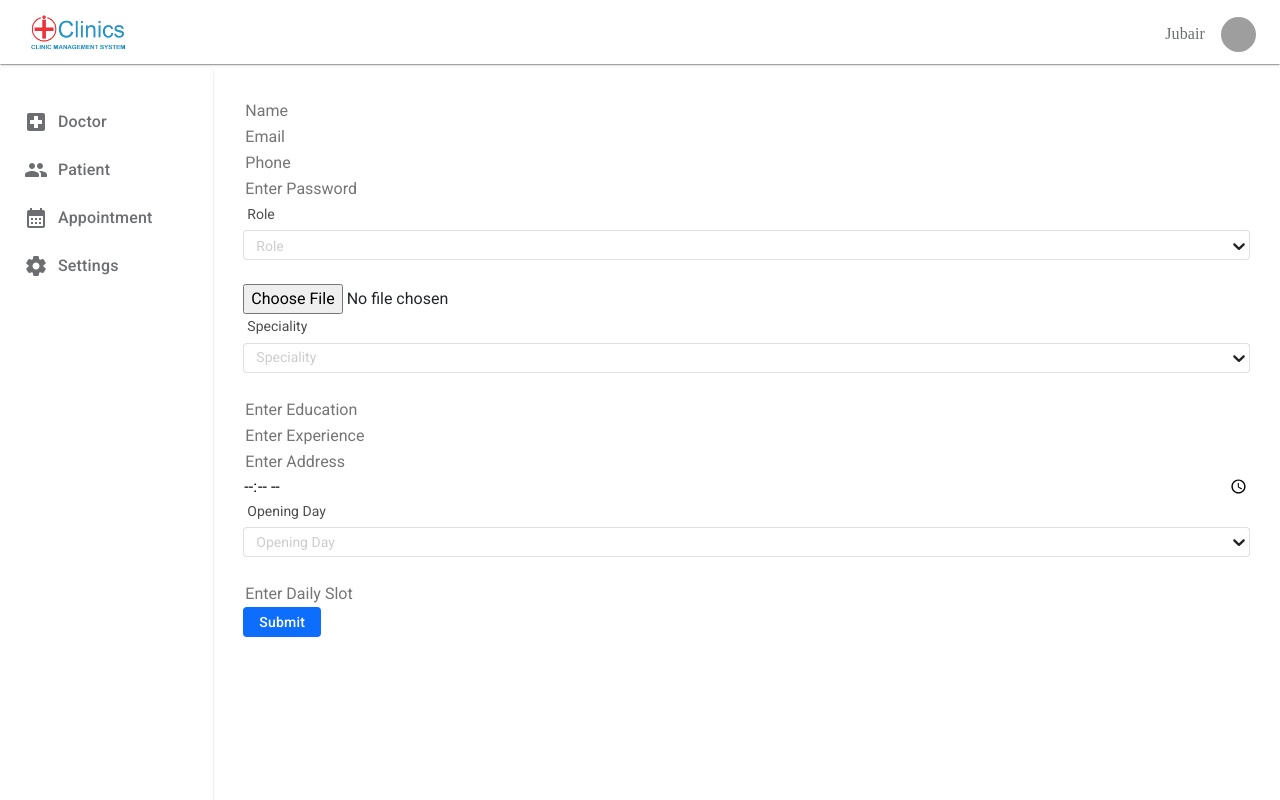
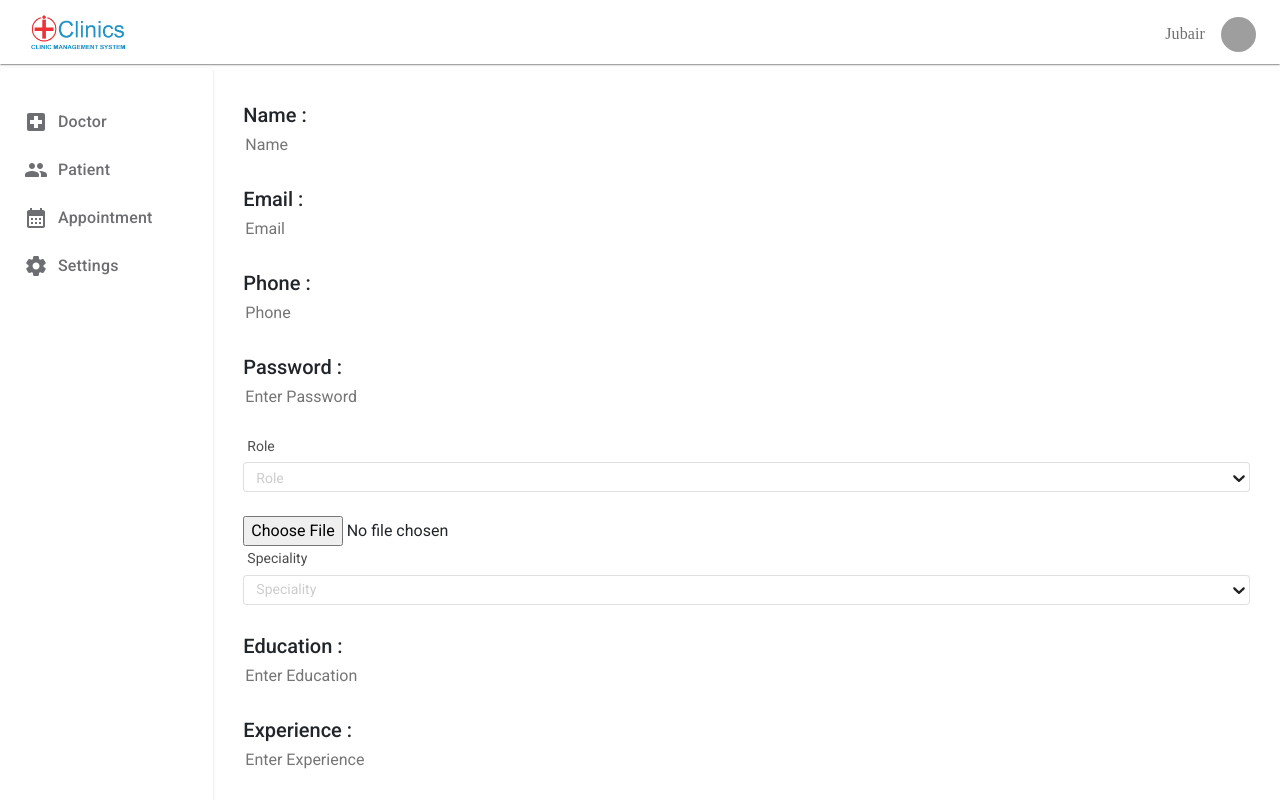
Before and after one commit to mjahmed-wd/clinic-management-front, a React (Vite) app: page /doctor in a window 1280 px wide. Shown: the top 800 px of the page. Built offline with nearby package versions, Linux system fonts and the light colour scheme; grey boxes are pictures that could not be loaded.

Commit message:
form checked

```diff
--- a/src/App.tsx
+++ b/src/App.tsx
@@ -16,7 +16,7 @@ function App() {
   const [count, setCount] = useState(0)
 
   return (
-    <div className="App">
+    <div className="">
       <Router>
         {/* body */}
         <div>
--- a/src/common/components/InputField/Input.tsx
+++ b/src/common/components/InputField/Input.tsx
@@ -1,5 +1,6 @@
-import { useFormikContext } from "formik";
+import { Field, useFormikContext } from "formik";
 import React, { FC } from "react";
+import FormikError from "./FormikError";
 import "./Input.scss";
 
 interface IInputProps {
@@ -9,20 +10,24 @@ interface IInputProps {
 
 const Input: FC<IInputProps> = ({ name, ...rest }) => {
 
-    const { values, setFieldValue }: {
+    const { values, setFieldValue, errors, touched }: {
         values: any;
         setFieldValue: (name: string, value: any) => void;
+        errors: any;
+        touched: any;
     } = useFormikContext();
 
     return (
-        <>
-            <input
+        <div>
+            <h5 style={{padding: '5px 0'}}>{rest?.label || name} :</h5>
+            <Field
                 value={values[name]}
                 name={name}
                 placeholder={`Enter ${rest?.label || name}`}
                 {...rest}
             />
-        </>
+            <FormikError errors={errors} touched={touched} name={name} />
+        </div>
     );
 };
 
```
